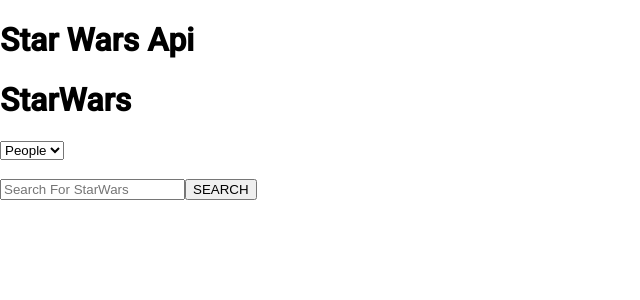
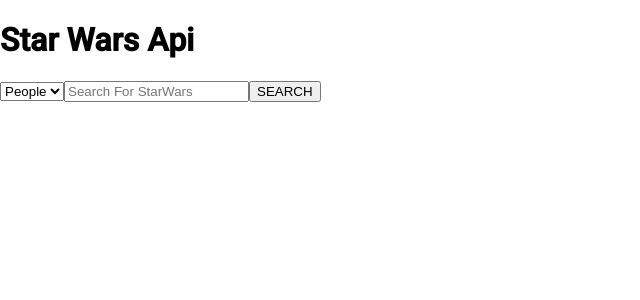
Before and after one commit to BenSnyy/SWApi-App, an Angular app in the folder SWApi-App/: page / in a window 1280 px wide. Shown: the top 300 px of the page, without its empty margins (0-640 px from the left). Built offline with nearby package versions, Linux system fonts and the light colour scheme.

Commit message:
dropdown&search

```diff
--- a/SWApi-App/src/app/dropdown/dropdown.component.html
+++ b/SWApi-App/src/app/dropdown/dropdown.component.html
@@ -1,16 +1,9 @@
-<h1>StarWars</h1>
-
 <div>
 <select>
   <option (click)="kind='person'">People</option>
   <option (click)="kind='ship'">Ships</option>
   <option (click)="kind='film'">Films</option>
 </select>
-</div>
-
-<br/>
-
-<div>
     <label for="search">
     <input type="search" id="search" name="search" placeholder="Search For StarWars">
     </label>
```
